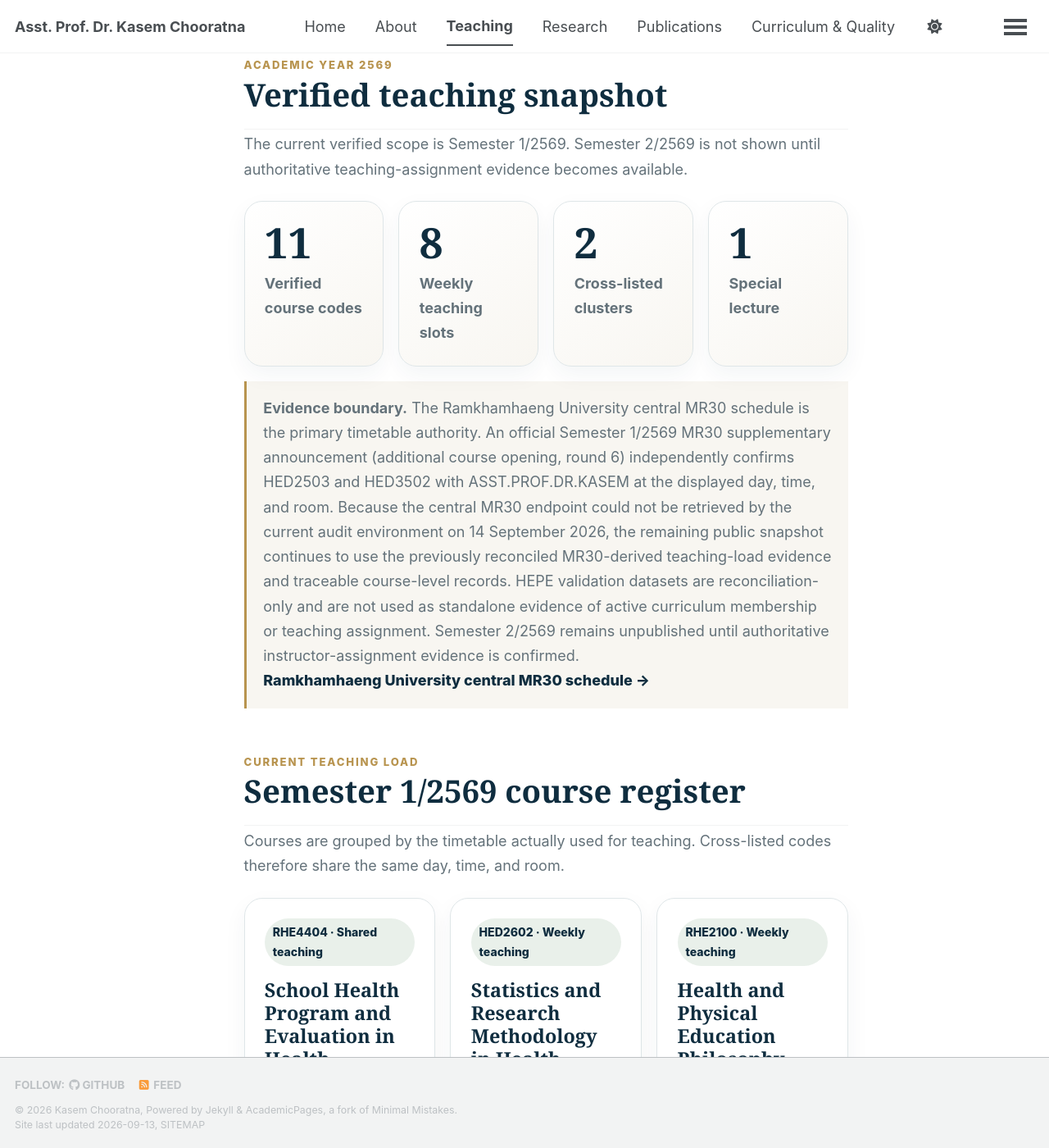
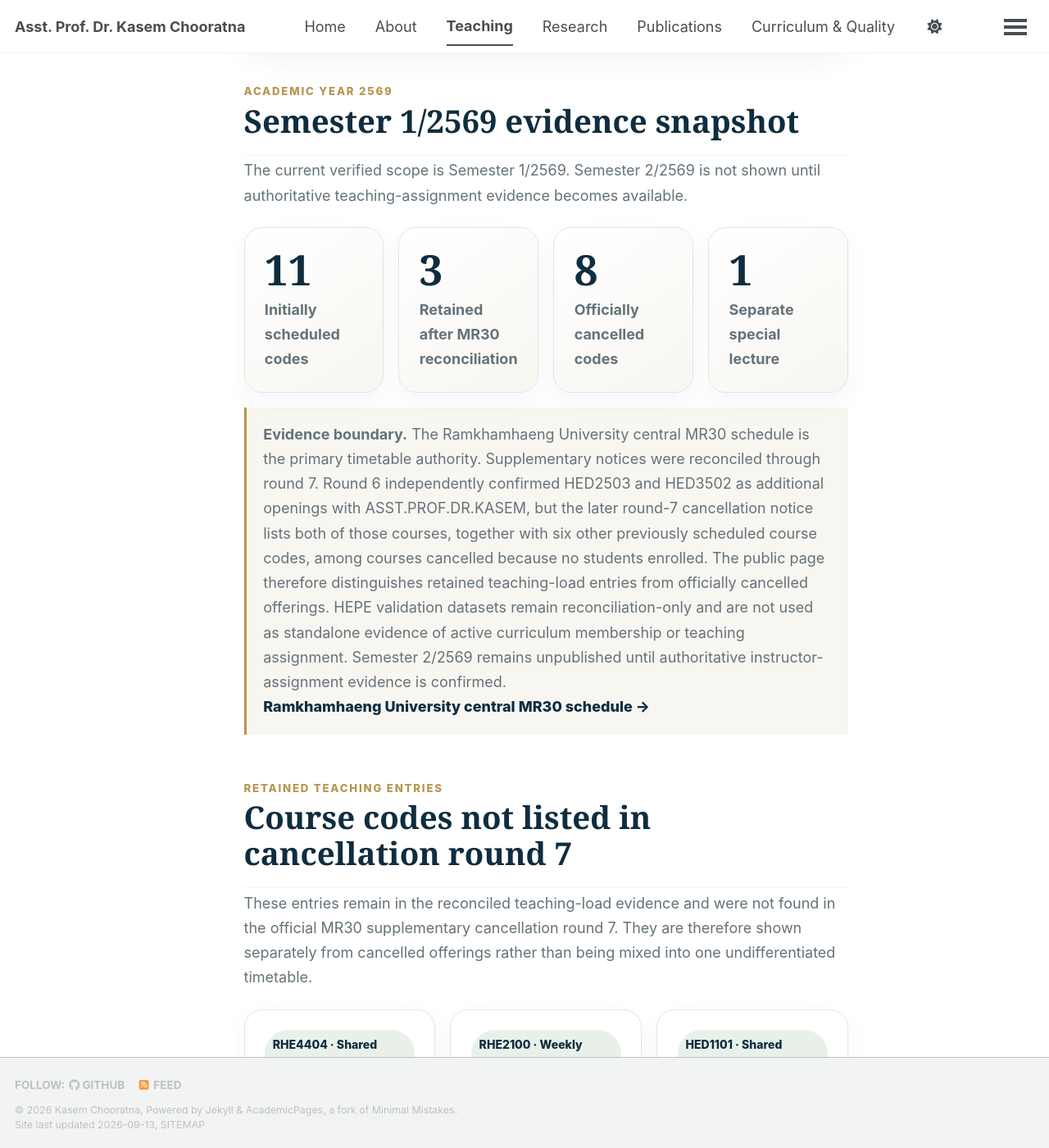
Before and after one commit to kasemch/kasemch.github.io, a Jekyll site: the page built from _pages/teaching.html, in a window 1280 px wide and 1400 px high, scrolled down 560 px. Shown: the whole window at 82% size. Built offline with Jekyll 4.4.1, drawn with Linux system fonts in a browser that asks for light colours; a style sheet for code colours, icons or effects is not loaded; some of the changed text lies outside the part shown.

Commit message:
Correct Teaching after MR30 round-7 cancellations
* Correct Teaching status after MR30 cancellation round 7

* Separate retained and cancelled Semester 1 teaching offerings

* Document MR30 cancellation correction

```diff
--- a/_data/teaching_ay2569.yml
+++ b/_data/teaching_ay2569.yml
@@ -1,11 +1,11 @@
 academic_year: "2569"
 verified_scope: "Semester 1/2569"
 official_mr30_url: "https://www.regis.ru.ac.th/index.php/schedule/mr30_central"
-source_note: "The Ramkhamhaeng University central MR30 schedule is the primary timetable authority. An official Semester 1/2569 MR30 supplementary announcement (additional course opening, round 6) independently confirms HED2503 and HED3502 with ASST.PROF.DR.KASEM at the displayed day, time, and room. Because the central MR30 endpoint could not be retrieved by the current audit environment on 14 September 2026, the remaining public snapshot continues to use the previously reconciled MR30-derived teaching-load evidence and traceable course-level records. HEPE validation datasets are reconciliation-only and are not used as standalone evidence of active curriculum membership or teaching assignment. Semester 2/2569 remains unpublished until authoritative instructor-assignment evidence is confirmed."
+source_note: "The Ramkhamhaeng University central MR30 schedule is the primary timetable authority. Supplementary notices were reconciled through round 7. Round 6 independently confirmed HED2503 and HED3502 as additional openings with ASST.PROF.DR.KASEM, but the later round-7 cancellation notice lists both of those courses, together with six other previously scheduled course codes, among courses cancelled because no students enrolled. The public page therefore distinguishes retained teaching-load entries from officially cancelled offerings. HEPE validation datasets remain reconciliation-only and are not used as standalone evidence of active curriculum membership or teaching assignment. Semester 2/2569 remains unpublished until authoritative instructor-assignment evidence is confirmed."
 summary:
-  course_codes: 11
-  weekly_slots: 8
-  cross_listed_clusters: 2
+  scheduled_course_codes: 11
+  retained_course_codes: 3
+  cancelled_course_codes: 8
   special_lectures: 1
 courses:
   - code: "RHE4404"
@@ -14,100 +14,92 @@ courses:
     time: "11:30–13:20"
     room: "SCB 303"
     mode: "Shared teaching"
+    status: "Retained in the reconciled teaching-load evidence; not listed in MR30 supplementary cancellation round 7."
     note: "Shared with Asst. Prof. Dr. Orachulee Nirasrop; teaching-load evidence records five sessions each."
-    documents: []
-  - code: "HED2602"
-    title: "Statistics and Research Methodology in Health"
-    day: "Monday"
-    time: "13:30–15:20"
-    room: "SCB 306"
-    mode: "Weekly teaching"
-    note: "Teaching-load evidence records this as an individual teaching slot; role wording in timetable evidence requires reconciliation."
-    documents: []
   - code: "RHE2100"
     title: "Health and Physical Education Philosophy"
     day: "Monday"
     time: "15:30–17:20"
     room: "SCB 506"
     mode: "Weekly teaching"
-    documents: []
-  - code: "RHE4101"
-    title: "Evaluation in Health Education"
-    day: "Tuesday"
-    time: "07:30–09:20"
-    room: "SCB 303"
-    mode: "Weekly teaching"
-    documents: []
-  - code: "HED3502"
-    title: "Drugs and Substance Abuse"
-    day: "Wednesday"
-    time: "09:30–11:20"
-    room: "SCB 306"
-    mode: "Cross-listed cluster"
-    cluster: "HED3502 / HED4301 / RHE4103"
-    note: "Official MR30 supplementary announcement verified: additional course opening, round 6, lists HED3502 with ASST.PROF.DR.KASEM on Wednesday 09:30–11:20 in SCB306."
-    documents: []
-  - code: "HED4301"
-    title: "Drugs and Narcotics"
-    day: "Wednesday"
-    time: "09:30–11:20"
-    room: "SCB 306"
-    mode: "Cross-listed cluster"
-    cluster: "HED3502 / HED4301 / RHE4103"
-    documents: []
-  - code: "RHE4103"
-    title: "Drugs and Addictive Substances"
-    day: "Wednesday"
-    time: "09:30–11:20"
-    room: "SCB 306"
-    mode: "Cross-listed cluster"
-    cluster: "HED3502 / HED4301 / RHE4103"
-    documents: []
+    status: "Retained in the reconciled teaching-load evidence; not listed in MR30 supplementary cancellation round 7."
   - code: "HED1101"
     title: "Health Promotion for Life"
     day: "Wednesday"
     time: "11:30–13:20"
     room: "SBB 502"
     mode: "Shared teaching"
+    status: "Retained in the reconciled teaching-load evidence; not listed in MR30 supplementary cancellation round 7."
     note: "Teaching-load evidence records shared teaching with two colleagues."
-    documents: []
+cancelled_courses:
+  - code: "HED2602"
+    title: "Statistics and Research Methodology in Health"
+    day: "Monday"
+    time: "13:30–15:20"
+    room: "SCB 306"
+    previous_mode: "Weekly teaching"
+  - code: "RHE4101"
+    title: "Evaluation in Health Education"
+    day: "Tuesday"
+    time: "07:30–09:20"
+    room: "SCB 303"
+    previous_mode: "Weekly teaching"
+  - code: "HED3502"
+    title: "Drugs and Substance Abuse"
+    day: "Wednesday"
+    time: "09:30–11:20"
+    room: "SCB 306"
+    previous_mode: "Cross-listed cluster"
+    note: "Additional opening round 6 had listed ASST.PROF.DR.KASEM; cancellation round 7 supersedes that opening for Semester 1/2569."
+  - code: "HED4301"
+    title: "Drugs and Narcotics"
+    day: "Wednesday"
+    time: "09:30–11:20"
+    room: "SCB 306"
+    previous_mode: "Cross-listed cluster"
+  - code: "RHE4103"
+    title: "Drugs and Addictive Substances"
+    day: "Wednesday"
+    time: "09:30–11:20"
+    room: "SCB 306"
+    previous_mode: "Cross-listed cluster"
   - code: "HED2503"
     title: "Sexuality Education"
     day: "Thursday"
     time: "09:30–11:20"
     room: "SCB 506"
-    mode: "Cross-listed cluster"
-    cluster: "HED2503 / RHE3101"
-    note: "Official MR30 supplementary announcement verified: additional course opening, round 6, lists HED2503 with ASST.PROF.DR.KASEM on Thursday 09:30–11:20 in SCB506. A conflicting day/time appears in one TQF3 draft and is not used for the public timetable."
-    documents:
-      - label: "TQF3 / Course Specification"
-        status: "Current working document"
-        url: "https://docs.google.com/document/d/1GBGrjXEf8yhJlwRU9lPEIP9f-RoCpYL2E7btPyyrpbU/edit"
-      - label: "TQF5 / Course Report"
-        status: "Draft / working document"
-        url: "https://docs.google.com/document/d/1Et4FsTQzCY0fhPrGnv9c0ueusLzJ_saE7PW93fv70-U/edit"
-      - label: "Achievement Verification Report"
-        status: "Draft / planned verification — not yet a completed result"
-        url: "https://docs.google.com/document/d/1DPHqN3ca8UKTJinPAGeO3ur4gHsKiX9vuEi0IE8YfdQ/edit"
+    previous_mode: "Cross-listed cluster"
+    note: "Additional opening round 6 had listed ASST.PROF.DR.KASEM; cancellation round 7 supersedes that opening for Semester 1/2569. Course-quality working documents remain traceable below."
   - code: "RHE3101"
     title: "Sexuality Education"
     day: "Thursday"
     time: "09:30–11:20"
     room: "SCB 506"
-    mode: "Cross-listed cluster"
-    cluster: "HED2503 / RHE3101"
-    documents: []
+    previous_mode: "Cross-listed cluster"
   - code: "HED4402"
     title: "Health Education in Mass Community"
     day: "Thursday"
     time: "11:30–13:20"
     room: "SCB 504"
-    mode: "Weekly teaching"
-    documents: []
+    previous_mode: "Weekly teaching"
+quality_course:
+  code: "HED2503"
+  title: "Sexuality Education"
+  offering_status: "Officially cancelled for Semester 1/2569 in MR30 supplementary cancellation round 7; documents retained here for traceability and course-quality evidence only."
+  documents:
+    - label: "TQF3 / Course Specification"
+      status: "Current working document"
+      url: "https://docs.google.com/document/d/1GBGrjXEf8yhJlwRU9lPEIP9f-RoCpYL2E7btPyyrpbU/edit"
+    - label: "TQF5 / Course Report"
+      status: "Draft / working document"
+      url: "https://docs.google.com/document/d/1Et4FsTQzCY0fhPrGnv9c0ueusLzJ_saE7PW93fv70-U/edit"
+    - label: "Achievement Verification Report"
+      status: "Draft / planned verification — not yet a completed result"
+      url: "https://docs.google.com/document/d/1DPHqN3ca8UKTJinPAGeO3ur4gHsKiX9vuEi0IE8YfdQ/edit"
 special_teaching:
   - code: "RAM1142"
     title: "Special Lecture — Chapter 3"
     date: "25 September 2026"
     time: "08:30–11:00"
     location: "Bang Na Campus"
-    status: "Additional teaching-load evidence; not counted among the 11 regular timetable course codes."
+    status: "Additional teaching-load evidence; not counted among the regular Semester 1/2569 course-code totals."
--- a/_pages/teaching.html
+++ b/_pages/teaching.html
@@ -1,7 +1,7 @@
 ---
 layout: single
 title: "Teaching"
-description: "Teaching profile of Asst. Prof. Dr. Kasem Chooratna with verified Semester 1/2569 course offerings, schedule, cross-listed teaching, and linked course-quality documents where evidence is available."
+description: "Teaching profile of Asst. Prof. Dr. Kasem Chooratna with Semester 1/2569 teaching evidence reconciled against official MR30 supplementary opening, change, instructor, and cancellation notices."
 permalink: /teaching/
 author_profile: false
 ---
@@ -13,7 +13,7 @@ author_profile: false
   <section class="sp-hero sp-shell">
     <div class="sp-kicker">Teaching &amp; Learning</div>
     <h1>Teaching</h1>
-    <p>Current teaching activity is presented from verified academic-year evidence, with course-quality documents linked only where a traceable source has been confirmed.</p>
+    <p>Current teaching information is presented from reconciled academic-year evidence, with official MR30 supplementary notices taking precedence when a later notice changes an earlier teaching-load record.</p>
     <div class="sp-navchips">
       <a class="sp-chip" href="{{ '/research/' | relative_url }}">Research</a>
       <a class="sp-chip" href="{{ '/curriculum-quality/' | relative_url }}">Curriculum &amp; Quality</a>
@@ -24,14 +24,14 @@ author_profile: false
   <section class="sp-section sp-shell" aria-labelledby="teaching-2569-title">
     <div class="sp-section-head">
       <div class="sp-eyebrow">Academic Year {{ teaching.academic_year }}</div>
-      <h2 id="teaching-2569-title">Verified teaching snapshot</h2>
+      <h2 id="teaching-2569-title">Semester 1/2569 evidence snapshot</h2>
       <p class="sp-intro">The current verified scope is {{ teaching.verified_scope }}. Semester 2/2569 is not shown until authoritative teaching-assignment evidence becomes available.</p>
     </div>
     <div class="sp-metrics" aria-label="Semester 1/2569 teaching summary">
-      <article class="sp-metric"><strong>{{ teaching.summary.course_codes }}</strong><span>Verified course codes</span></article>
-      <article class="sp-metric"><strong>{{ teaching.summary.weekly_slots }}</strong><span>Weekly teaching slots</span></article>
-      <article class="sp-metric"><strong>{{ teaching.summary.cross_listed_clusters }}</strong><span>Cross-listed clusters</span></article>
-      <article class="sp-metric"><strong>{{ teaching.summary.special_lectures }}</strong><span>Special lecture</span></article>
+      <article class="sp-metric"><strong>{{ teaching.summary.scheduled_course_codes }}</strong><span>Initially scheduled codes</span></article>
+      <article class="sp-metric"><strong>{{ teaching.summary.retained_course_codes }}</strong><span>Retained after MR30 reconciliation</span></article>
+      <article class="sp-metric"><strong>{{ teaching.summary.cancelled_course_codes }}</strong><span>Officially cancelled codes</span></article>
+      <article class="sp-metric"><strong>{{ teaching.summary.special_lectures }}</strong><span>Separate special lecture</span></article>
     </div>
     <div class="sp-policy">
       <strong>Evidence boundary.</strong> {{ teaching.source_note }}
@@ -39,11 +39,11 @@ author_profile: false
     </div>
   </section>
 
-  <section class="sp-section sp-shell" aria-labelledby="current-courses-title">
+  <section class="sp-section sp-shell" aria-labelledby="retained-courses-title">
     <div class="sp-section-head">
-      <div class="sp-eyebrow">Current Teaching Load</div>
-      <h2 id="current-courses-title">Semester 1/2569 course register</h2>
-      <p class="sp-intro">Courses are grouped by the timetable actually used for teaching. Cross-listed codes therefore share the same day, time, and room.</p>
+      <div class="sp-eyebrow">Retained Teaching Entries</div>
+      <h2 id="retained-courses-title">Course codes not listed in cancellation round 7</h2>
+      <p class="sp-intro">These entries remain in the reconciled teaching-load evidence and were not found in the official MR30 supplementary cancellation round 7. They are therefore shown separately from cancelled offerings rather than being mixed into one undifferentiated timetable.</p>
     </div>
     <div class="sp-grid">
       {% for course in teaching.courses %}
@@ -51,32 +51,29 @@ author_profile: false
         <div class="sp-output-year">{{ course.code }} · {{ course.mode }}</div>
         <h3>{{ course.title }}</h3>
         <p><strong>{{ course.day }}</strong> · {{ course.time }}<br>{{ course.room }}</p>
-        {% if course.cluster %}<p><strong>Cross-listed:</strong> {{ course.cluster }}</p>{% endif %}
+        <div class="sp-evidence-note"><strong>Status:</strong> {{ course.status }}</div>
         {% if course.note %}<div class="sp-evidence-note">{{ course.note }}</div>{% endif %}
-        {% if course.documents and course.documents.size > 0 %}
-        <div class="sp-evidence-note">
-          <strong>Course quality documents</strong>
-          <ul class="sp-list">
-            {% for document in course.documents %}
-            <li><a class="sp-link" href="{{ document.url }}" rel="noopener">{{ document.label }} →</a><br><span>{{ document.status }}</span></li>
-            {% endfor %}
-          </ul>
-        </div>
-        {% endif %}
       </article>
       {% endfor %}
     </div>
   </section>
 
-  <section class="sp-section sp-shell" aria-labelledby="cross-listed-title">
+  <section class="sp-section sp-shell" aria-labelledby="cancelled-courses-title">
     <div class="sp-section-head">
-      <div class="sp-eyebrow">Cross-listed Teaching</div>
-      <h2 id="cross-listed-title">Two teaching clusters, five course codes</h2>
-      <p class="sp-intro">The cross-listed structure explains why the number of course codes is larger than the number of weekly teaching slots.</p>
+      <div class="sp-eyebrow">Official MR30 Cancellation</div>
+      <h2 id="cancelled-courses-title">Initially scheduled, later cancelled</h2>
+      <p class="sp-intro">The official Semester 1/2569 supplementary cancellation notice, round 7, lists the following previously scheduled course codes among courses cancelled because no students enrolled. Earlier opening or teaching-load records are therefore treated as superseded for the public Semester 1 teaching view.</p>
     </div>
     <div class="sp-grid">
-      <article class="sp-card"><div class="sp-output-year">Wednesday · 09:30–11:20 · SCB 306</div><h3>Substance-use education cluster</h3><p><strong>HED3502</strong> Drugs and Substance Abuse<br><strong>HED4301</strong> Drugs and Narcotics<br><strong>RHE4103</strong> Drugs and Addictive Substances</p></article>
-      <article class="sp-card"><div class="sp-output-year">Thursday · 09:30–11:20 · SCB 506</div><h3>Sexuality education cluster</h3><p><strong>HED2503</strong> Sexuality Education<br><strong>RHE3101</strong> Sexuality Education</p><div class="sp-evidence-note"><strong>Schedule reconciliation:</strong> the public timetable follows the reconciled MR30-derived teaching-load evidence. One HED2503 TQF3 working document contains a conflicting day/time and is not used as the timetable source.</div></article>
+      {% for course in teaching.cancelled_courses %}
+      <article class="sp-card sp-third">
+        <div class="sp-output-year">{{ course.code }} · Cancelled</div>
+        <h3>{{ course.title }}</h3>
+        <p><strong>Earlier timetable:</strong><br>{{ course.day }} · {{ course.time }}<br>{{ course.room }}</p>
+        <div class="sp-evidence-note"><strong>Previous classification:</strong> {{ course.previous_mode }}</div>
+        {% if course.note %}<div class="sp-evidence-note">{{ course.note }}</div>{% endif %}
+      </article>
+      {% endfor %}
     </div>
   </section>
 
@@ -84,15 +81,20 @@ author_profile: false
     <div class="sp-section-head">
       <div class="sp-eyebrow">Course Quality Documents</div>
       <h2 id="quality-docs-title">TQF3 → TQF5 → achievement verification</h2>
-      <p class="sp-intro">The website links only documents that were located and reconciled. A document being available does not automatically mean that its approval or verification process is complete.</p>
+      <p class="sp-intro">Course-quality documents are kept traceable even when a Semester 1 offering is later cancelled. Document availability does not override the official MR30 offering status.</p>
     </div>
     <article class="sp-card sp-wide">
-      <div class="sp-output-year">HED2503 · Sexuality Education · Semester 1/2569</div>
+      <div class="sp-output-year">{{ teaching.quality_course.code }} · {{ teaching.quality_course.title }} · Semester 1/2569</div>
       <h3>Traceable course-quality chain</h3>
+      <div class="sp-policy"><strong>Offering status.</strong> {{ teaching.quality_course.offering_status }}</div>
       <div class="sp-grid">
-        <article class="sp-card sp-third"><div class="sp-eyebrow">TQF3</div><h3>Course Specification</h3><p>Current working document located in the connected academic Drive.</p><a class="sp-link" href="https://docs.google.com/document/d/1GBGrjXEf8yhJlwRU9lPEIP9f-RoCpYL2E7btPyyrpbU/edit" rel="noopener">Open TQF3 →</a></article>
-        <article class="sp-card sp-third"><div class="sp-eyebrow">TQF5</div><h3>Course Report</h3><p><strong>Status:</strong> Draft / working document. It is not presented as a final post-semester report.</p><a class="sp-link" href="https://docs.google.com/document/d/1Et4FsTQzCY0fhPrGnv9c0ueusLzJ_saE7PW93fv70-U/edit" rel="noopener">Open TQF5 →</a></article>
-        <article class="sp-card sp-third"><div class="sp-eyebrow">Verification</div><h3>Achievement Verification</h3><p><strong>Status:</strong> Draft / planned verification. The document states a verification date of 25 November 2026, which is later than the current evidence-check date.</p><a class="sp-link" href="https://docs.google.com/document/d/1DPHqN3ca8UKTJinPAGeO3ur4gHsKiX9vuEi0IE8YfdQ/edit" rel="noopener">Open working report →</a></article>
+        {% for document in teaching.quality_course.documents %}
+        <article class="sp-card sp-third">
+          <div class="sp-eyebrow">{{ document.label }}</div>
+          <h3>{{ document.status }}</h3>
+          <a class="sp-link" href="{{ document.url }}" rel="noopener">Open document →</a>
+        </article>
+        {% endfor %}
       </div>
       <div class="sp-policy"><strong>Public-document rule.</strong> These links are intentionally exposed at the user's request. Visitors may still encounter Google Drive access controls depending on the sharing permissions of the source document.</div>
     </article>
@@ -108,7 +110,7 @@ author_profile: false
   <section class="sp-section sp-shell">
     <div class="sp-grid">
       <article class="sp-card"><div class="sp-eyebrow">Pedagogy</div><h3>Approach to Teaching</h3><p>Teaching practice emphasises active learning, case-based learning, structured discussion, assessment aligned with learning outcomes, and learning environments that support participation by students with diverse backgrounds and experiences.</p><p>Teaching development is linked to programme learning outcomes (PLOs), course learning outcomes (CLOs), curriculum mapping, assessment design, and continuous improvement.</p></article>
-      <article class="sp-card"><div class="sp-eyebrow">Development</div><h3>Current Teaching Development</h3><ul class="sp-list"><li>Evidence-informed course and lesson design</li><li>Scenario- and case-based learning</li><li>Assessment rubrics and authentic assessment</li><li>Alignment of outcomes, activities and assessment</li><li>Responsible AI and digital tools</li><li>Reflective teaching and professional development</li></ul></article>
+      <article class="sp-card"><div class="sp-eyebrow">Evidence Governance</div><h3>How teaching status is determined</h3><ul class="sp-list"><li>Central MR30 and official MR30 supplementary notices take precedence for offering status.</li><li>Later opening, change, instructor, and cancellation notices supersede earlier timetable evidence where they conflict.</li><li>Teaching-load and course-quality documents provide supporting context but do not override a later official cancellation.</li><li>HEPE validation datasets are reconciliation-only unless a canonical active record is independently confirmed.</li></ul></article>
     </div>
     <div class="sp-policy">Student-identifiable records, grades, answer scripts, private learning evidence, and other protected student information are not published on this website.</div>
   </section>
```
Also changed, not shown: docs/audits/teaching-mr30-cancellation-correction-2026-09-14.md (added, +54 -0 lines).
